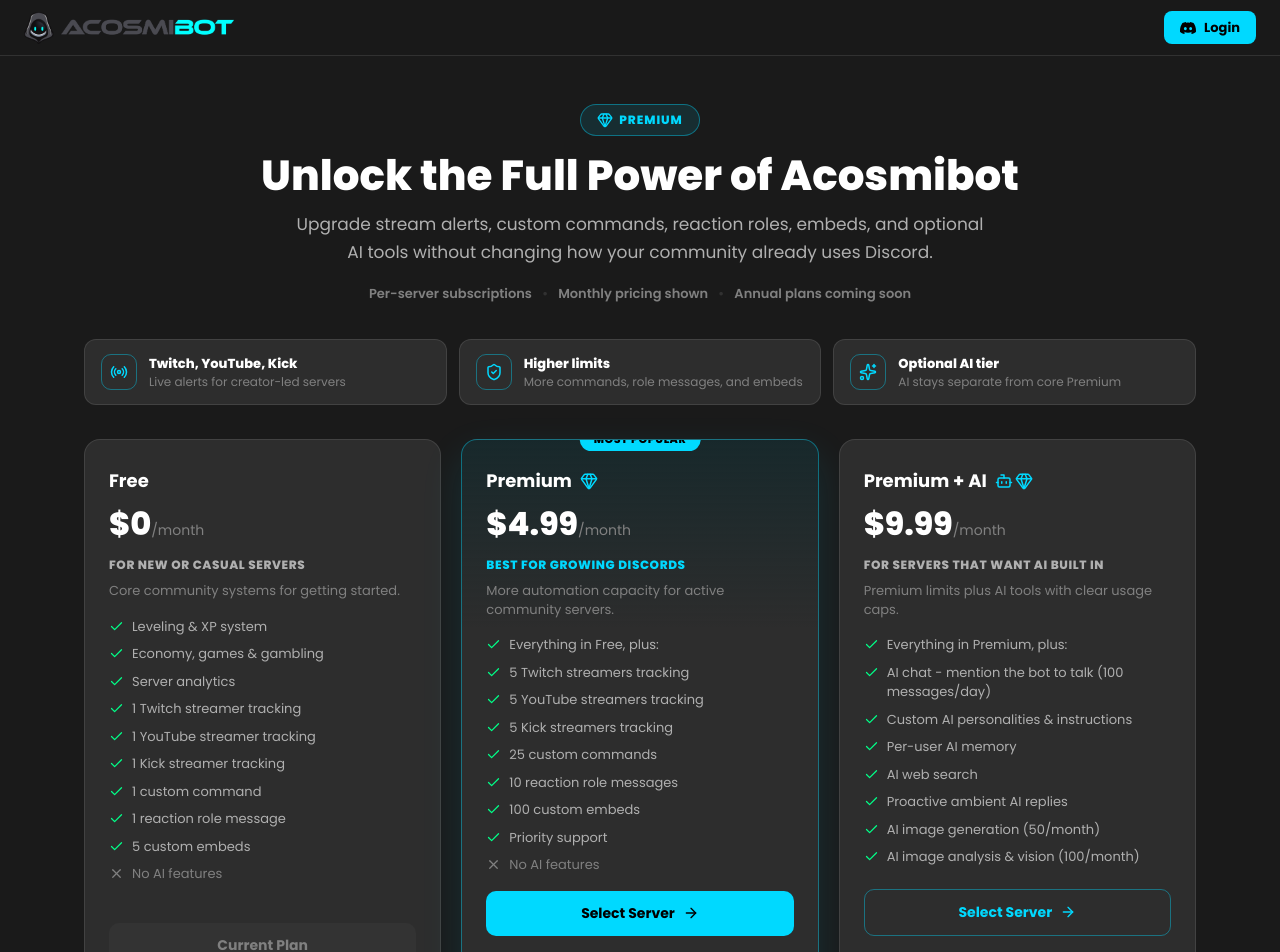
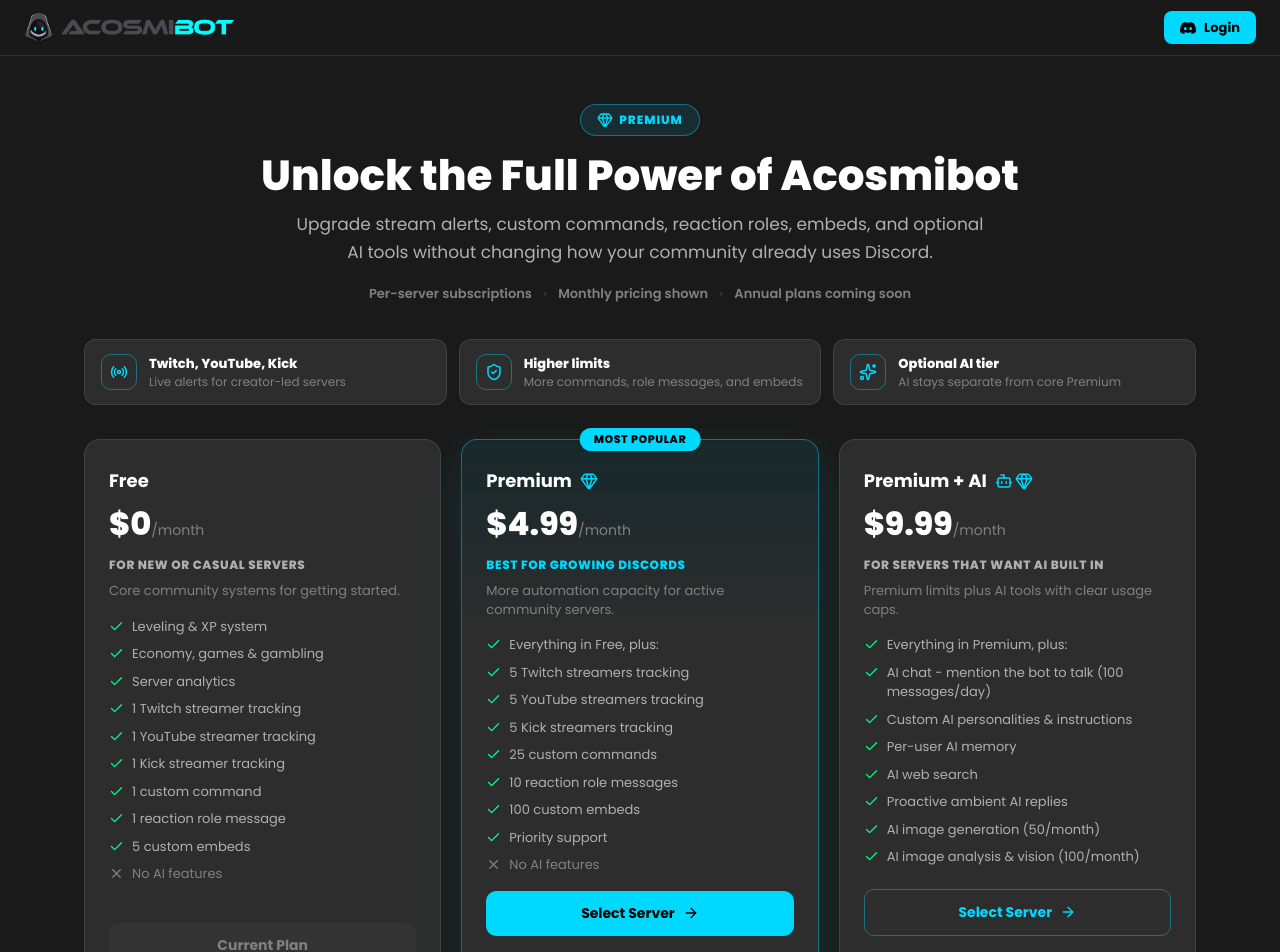
Before and after one commit to acosmic/acosmibot-website, a React (Vite) app: page /premium in a window 1280 px wide. Shown: the top 952 px of the page. Built offline with nearby package versions, Linux system fonts and the light colour scheme.

Commit message:
premium updates

```diff
--- a/src/pages/PremiumPage.tsx
+++ b/src/pages/PremiumPage.tsx
@@ -245,7 +245,6 @@ const TierCard: React.FC<{
 }> = ({ def, onSelect }) => (
   <div style={{
     position: 'relative',
-    overflow: 'hidden',
     background: def.popular
       ? 'linear-gradient(180deg, rgba(0,217,255,0.08), var(--bg-card) 34%)'
       : 'var(--bg-card)',
```
